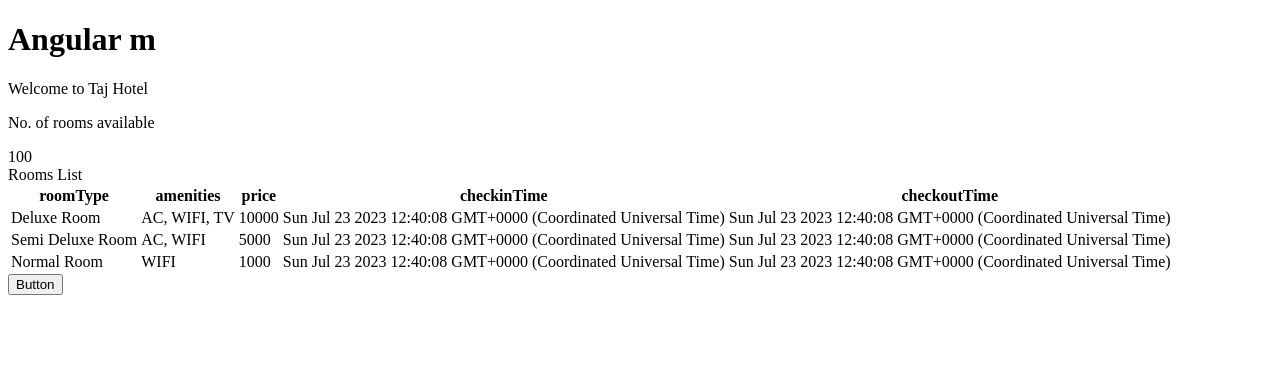
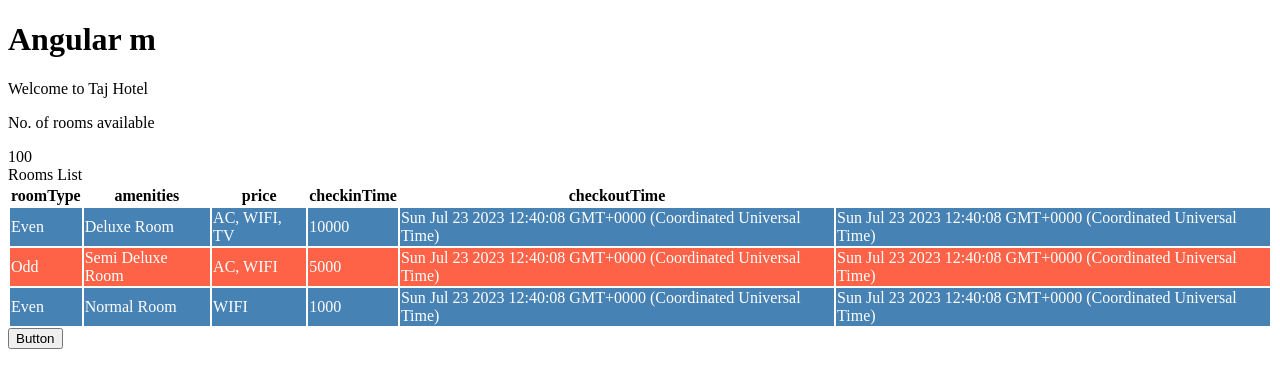
Before and after one commit to AkashP27/angular, an Angular app: page / in a window 1280 px wide. Shown: the top 388 px of the page. Built offline with nearby package versions, Linux system fonts and the light colour scheme.

Commit message:
attribute directive [ngClass, ngStyle]

```diff
--- a/src/app/rooms/rooms.component.css
+++ b/src/app/rooms/rooms.component.css
@@ -0,0 +1,9 @@
+.even {
+  background-color: steelblue;
+  color: white;
+}
+
+.odd {
+  background-color: tomato;
+  color: white;
+}
--- a/src/app/rooms/rooms.component.html
+++ b/src/app/rooms/rooms.component.html
@@ -15,7 +15,11 @@
       <th>checkinTime</th>
       <th>checkoutTime</th>
     </tr>
-    <tr *ngFor="let room of roomsList">
+    <tr
+      [ngClass]="e ? 'even' : 'odd'"
+      *ngFor="let room of roomsList; let e = even; let o = odd"
+    >
+      <td>{{ e ? "Even" : "Odd" }}</td>
       <td>{{ room.roomType }}</td>
       <td>{{ room.amenities }}</td>
       <td>{{ room.price }}</td>
```
